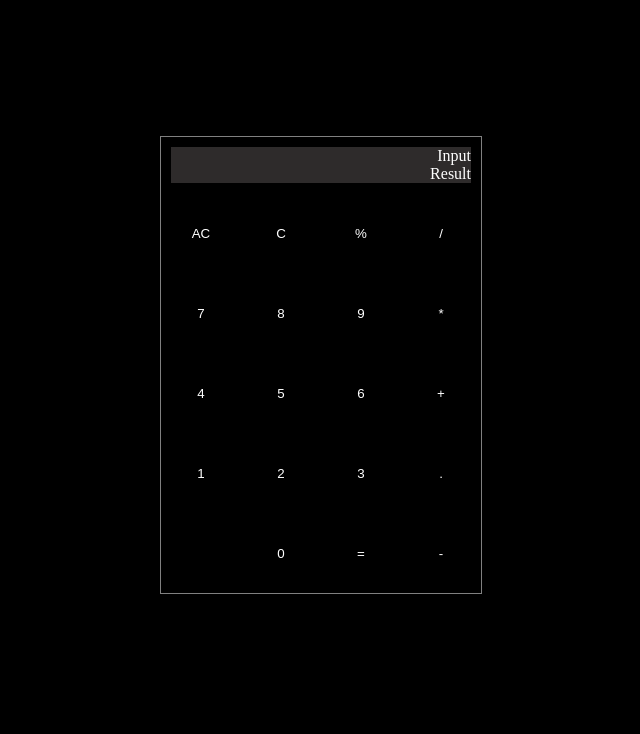
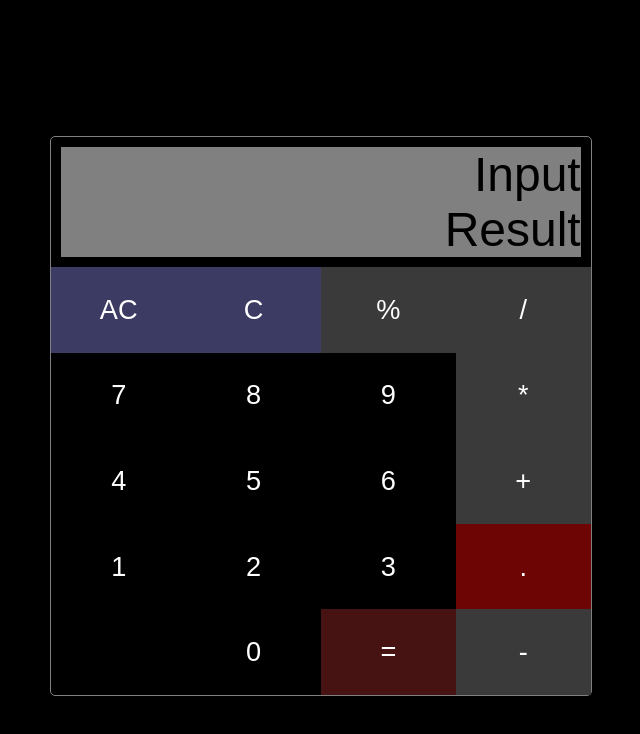
Before and after one commit to Gekolord/Project-Calculator, a plain HTML site: page index.html in a window 1280 px wide. Shown: the whole page, without its empty margins (319-959 px from the left). Drawn offline with Linux system fonts and the light colour scheme; a web font is replaced by a local one.

Commit message:
finish working on style

```diff
--- a/index.html
+++ b/index.html
@@ -7,6 +7,7 @@
 </head>
 <body class="body">
     <link rel="stylesheet" href="style.css">
+    <link href="https://fonts.cdnfonts.com/css/calculator" rel="stylesheet">
     <script src="index.js"></script>
     <div class="container">
         <div class="calculator">
@@ -15,18 +16,18 @@
                 <div id="result">Result</div>
             </div>
             <div class="buttons">
-                <button id="ac" onclick="clearAllData()">AC</button>
+                <button id="ac"  onclick="clearAllData()">AC</button>
                 <button id="c" onclick="clearNum()">C</button>
-                <button id="%" onclick="onOperatorClick('%')">%</button>
-                <button id="/" onclick="onOperatorClick('/')">/</button>
+                <button id="%" class="operator" onclick="onOperatorClick('%')">%</button>
+                <button id="/" class="operator" onclick="onOperatorClick('/')">/</button>
                 <button id="7" onclick="display(7)">7</button>
                 <button id="8" onclick="display(8)">8</button>
                 <button id="9" onclick="display(9)">9</button>
-                <button id="*" onclick="onOperatorClick('*')">*</button>
+                <button id="*" class="operator" onclick="onOperatorClick('*')">*</button>
                 <button id="4" onclick="display(4)">4</button>
                 <button id="5" onclick="display(5)">5</button>
                 <button id="6" onclick="display(6)">6</button>
-                <button id="+" onclick="onOperatorClick('+')">+</button>
+                <button id="+" class="operator" onclick="onOperatorClick('+')">+</button>
                 <button id="1" onclick="display(1)">1</button>
                 <button id="2" onclick="display(2)">2</button>
                 <button id="3" onclick="display(3)">3</button>
@@ -34,7 +35,7 @@
                 <button class="void"></button>
                 <button id="zero" onclick="display(0)">0</button>
                 <button id="=" onclick="calculationResult()">=</button>
-                <button id="-" onclick="onOperatorClick('-')">-</button>
+                <button id="-" class="operator" onclick="onOperatorClick('-')">-</button>
             </div>
         </div>
     </div>
--- a/style.css
+++ b/style.css
@@ -1,3 +1,5 @@
+* {font-family: 'Calculator', sans-serif;}
+
 body {
     background-color: black;
     display: flex;
@@ -10,6 +12,9 @@ body {
     align-self: center;
     margin: auto;
     margin-top: 8em;
+    height: clamp(400px, 70vh, 800px);
+    background-color: black;
+
 }
 
 .calculator {
@@ -17,33 +22,43 @@ body {
     flex-direction: column;
 
     border: 1px solid gray;
+    border-radius: 5px;
+
 }
 
 button {
-    width: 80px;
-    height: 80px;
+    width: 25%;
+    height: 20%;
     color: white;
-    background-color: black;
+    border: 2px solid gray;
+    background-color: inherit;
     border: 0px;
+
+    font-size: 1.7em;
 
 }
 
 .buttons {
     display: flex;
     flex-wrap: wrap;
-    width: 320px;
+    width: 100%;
+    height: 100%;
+
 }
 
 #input,
 #result {
-    background-color: rgb(46, 43, 43);
+    background-color: gray;
     color: white;
     width: 100%;
     flex: 1;
     text-align: right;
     word-wrap: break-word;
     word-break: break-all;
-    justify-content: space-around; }
+    justify-content: space-around;
+    color: rgb(0, 0, 0);
+    font-size: 3em;
+}
 
 .display {
     display: flex;
@@ -55,3 +70,20 @@ button {
 
 
 }
+
+.operator {
+    background-color: rgb(58, 58, 58);
+}
+
+#ac,
+#c {
+    background-color: rgb(59, 59, 99);
+}
+
+#\= {
+    background-color: rgba(165, 42, 42, 0.432);
+}
+
+#\. {
+    background-color: rgb(110, 5, 5);
+}
```
Also changed, not shown: index.js (line endings or trailing spaces).
